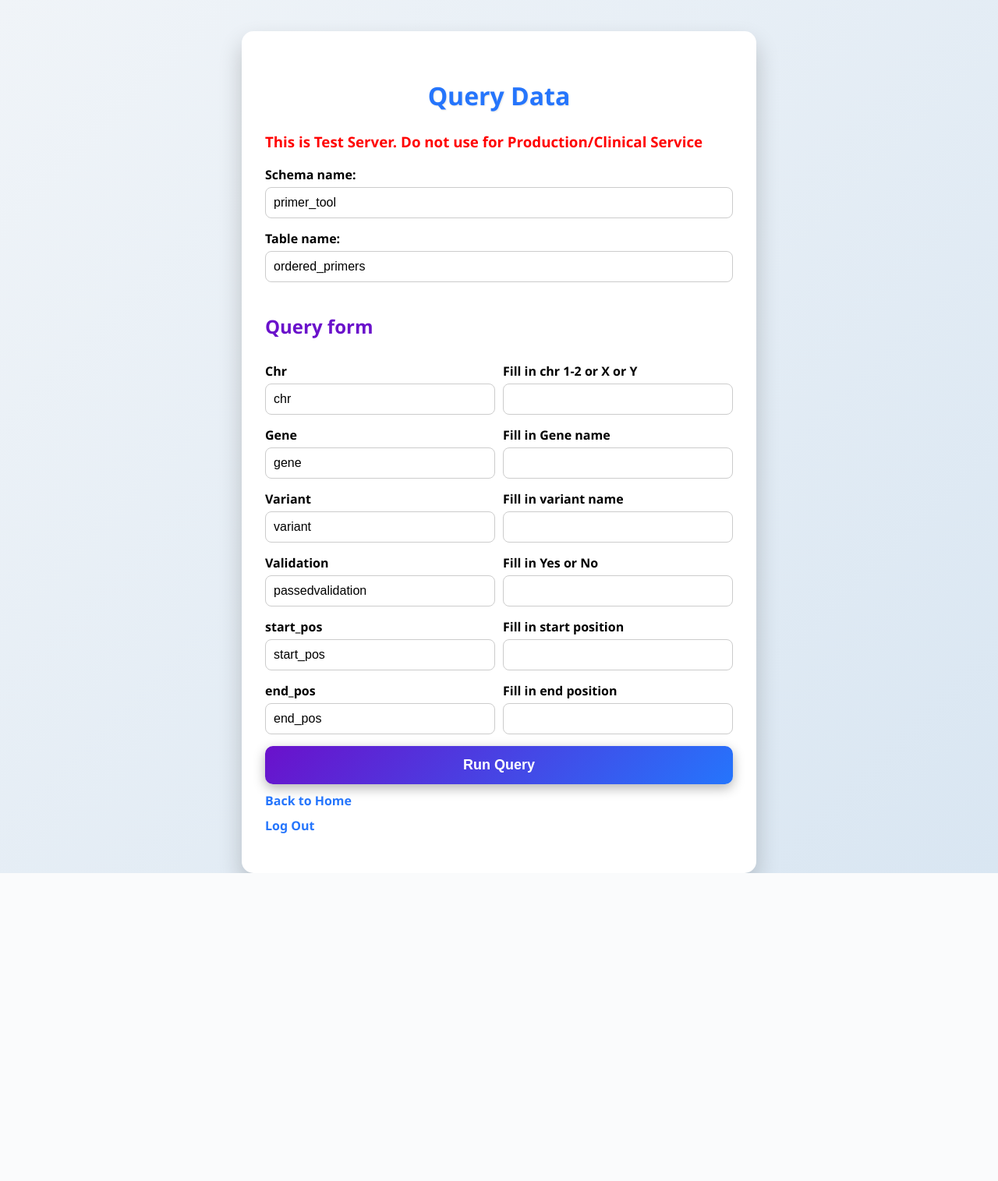
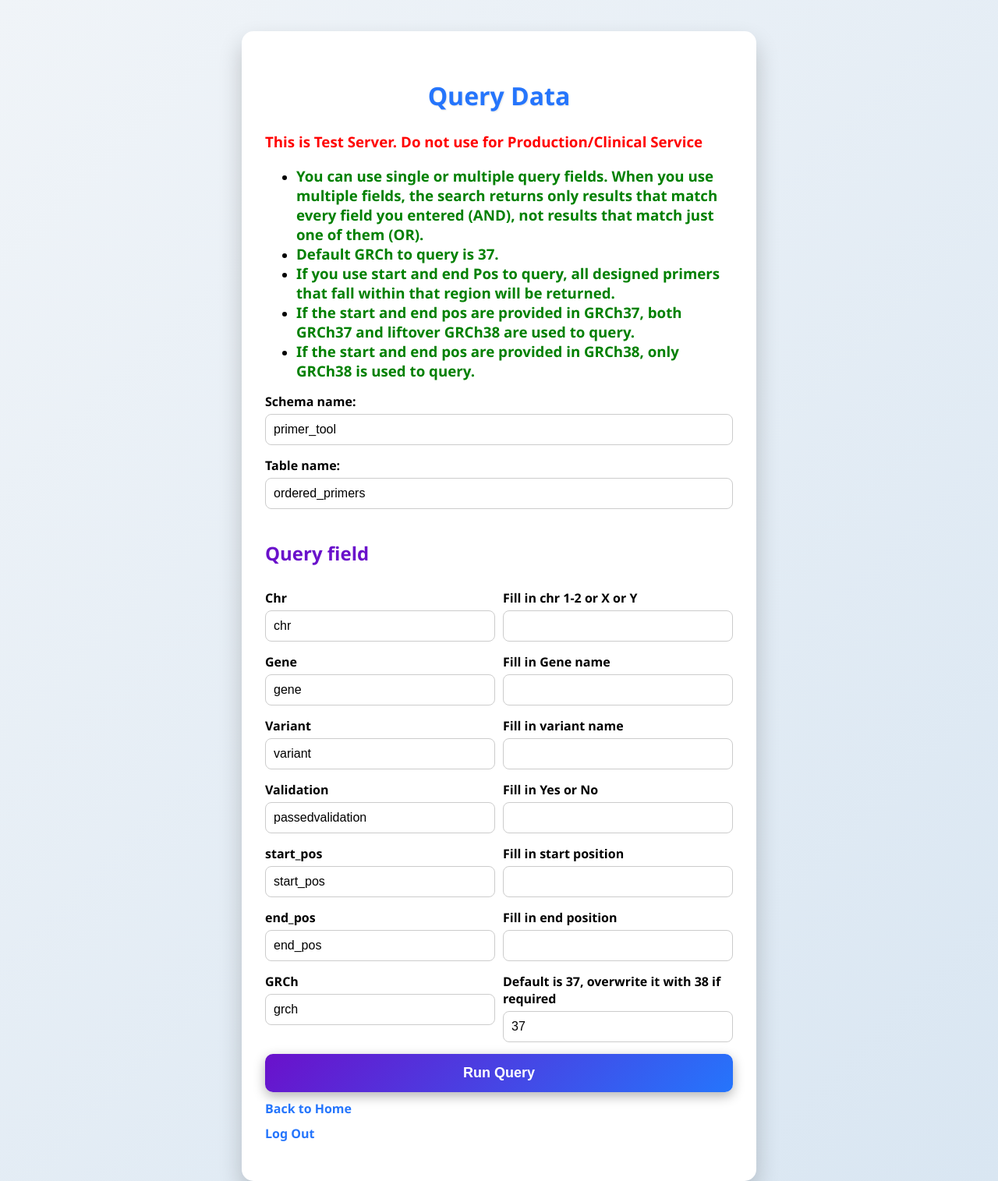
Before and after one commit to moka-guys/gstt_primer_design, a Flask app: page /query in a window 1280 px wide. Shown: the whole page at 78% size. Before the commit the page ends 1120 px from the top, so only its background shows below. Run offline with Flask 3, Linux system fonts and the light colour scheme; the visitor is signed in with stand-in values (Sample User, id 1); parts of the project's set-up code (start-up, migrations or seed data) failed here and were passed over; some libraries are stand-ins or nearby versions.

Commit message:
feature updates based on monogenics requests

```diff
--- a/app.py
+++ b/app.py
@@ -28,7 +28,8 @@ DB_USER = os.environ["DB_USER"]
 DB_PASSWORD = os.environ["DB_PASSWORD"]
 default_schema = "primer_tool"
 default_table = "ordered_primers"
-primer_editable_columns = ['notes', 'passedvalidation']
+primer_editable_columns = ['notes', 'passedvalidation', 'mix', 'dilute_time',
+                           'tray', 'freezer', 'grid_fw', 'grid_rv']
 
 
 def wait_for_db():
@@ -271,6 +272,7 @@ def query_data():
     """
     Function to query postgres tables
     """
+    default_query_grch = 37
     if "username" not in session:
         return redirect(url_for("gstt_primer_design"))
     if request.method == 'POST':
@@ -286,11 +288,13 @@ def query_data():
         value4 = request.form.get('value4')
         value5 = request.form.get('value5')
         value6 = request.form.get('value6')
+        grch = request.form.get('grch')
+        value7 = request.form.get('value7')
         file = request.files.get('file')
 
         if not table or not schema:
             return "Schema and Table name are required!", 400
-        if not any([value1, value2, value3, value4, value5, value6, file]):
+        if not any([value1, value2, value3, value4, value5, value6, value7, file]):
             return render_template(
                 "query_result.html",
                 results=None,
@@ -302,7 +306,8 @@ def query_data():
                 result_list = search_postgres(
                     DB_NAME, DB_USER, DB_PASSWORD, DB_HOST,
                     schema, table, chromosome, gene, variant, passedvalidation,
-                    value1, value2, value3, value4, value5, value6
+                    value1, value2, value3, value4, grch, value7,
+                    value5, value6
                 )
             else:
                 filters = json.load(file)
@@ -334,7 +339,8 @@ def query_data():
     return render_template(
         'query.html',
         default_schema=default_schema,
-        default_table=default_table
+        default_table=default_table,
+        default_grch=default_query_grch
     )
 
 
--- a/initdb/01_create_app_users.sql
+++ b/initdb/01_create_app_users.sql
@@ -32,6 +32,12 @@ CREATE TABLE IF NOT EXISTS primer_tool.ordered_primers (
     GRCh INTEGER NOT NULL CHECK (GRCh IN (37, 38)),
     Notes VARCHAR(100),
     PassedValidation yes_no,
+    Mix VARCHAR(100),
+    Dilute_time VARCHAR(100),
+    Tray VARCHAR(100),
+    Freezer VARCHAR(100),
+    Grid_FW VARCHAR(100),
+    Grid_RV VARCHAR(100),
     insert_time TIMESTAMPTZ DEFAULT NOW(),
     CONSTRAINT ordered_primers_unique_all UNIQUE (
         chr,
--- a/requirements.txt
+++ b/requirements.txt
@@ -22,6 +22,7 @@ psycopg2-binary==2.9.10
 pydantic==2.10.6
 pydantic_core==2.27.2
 pyfaidx==0.9.0.3
+pyliftover==0.4.1
 pysam==0.23.3
 python-dateutil==2.9.0.post0
 python-dotenv==1.0.1
--- a/templates/query.html
+++ b/templates/query.html
@@ -138,6 +138,33 @@
     <div class="container">
         <h1>Query Data</h1>
         <h3 style="color: red;">This is Test Server. Do not use for Production/Clinical Service</h3>
+        <ul>
+            <li>
+                <span style="color: green; font-size: 1.17em; font-weight: bold;">
+                You can use single or multiple query fields. When you use multiple fields, the search returns only results that match every field you entered (AND), not results that match just one of them (OR).
+                </span>
+              </li>
+            <li>
+              <span style="color: green; font-size: 1.17em; font-weight: bold;">
+                Default GRCh to query is 37.
+              </span>
+            </li>
+            <li>
+                <span style="color: green; font-size: 1.17em; font-weight: bold;">
+                  If you use start and end Pos to query, all designed primers that fall within that region will be returned.
+                </span>
+            </li>
+            <li>
+              <span style="color: green; font-size: 1.17em; font-weight: bold;">
+                If the start and end pos are provided in GRCh37, both GRCh37 and liftover GRCh38 are used to query.
+              </span>
+            </li>
+            <li>
+                <span style="color: green; font-size: 1.17em; font-weight: bold;">
+                  If the start and end pos are provided in GRCh38, only GRCh38 is used to query.
+                </span>
+            </li>
+        </ul>
 
         <!-- Show error if Flask provides one -->
         {% if error %}
@@ -147,18 +174,18 @@
         <form method="POST" enctype="multipart/form-data">
             <div>
                 <label>Schema name:</label>
-                <input type="text" name="schema" placeholder="Enter schema name" value="{{ default_schema }}" required>
+                <input type="text" name="schema" value="{{ default_schema }}" required>
             </div>
             <div>
                 <label>Table name:</label>
-                <input type="text" name="table" placeholder="Enter table name" value="{{ default_table }}" required>
+                <input type="text" name="table" value="{{ default_table }}" required>
             </div>
 
-            <h2>Query form</h2>
+            <h2>Query field</h2>
             <div class="filter-row">
                 <div>
                     <label>Chr</label>
-                    <input type="text" name="chr" placeholder="chr" value="chr" required>
+                    <input type="text" name="chr" value="chr" required>
                 </div>
                 <div>
                     <label>Fill in chr 1-2 or X or Y</label>
@@ -169,7 +196,7 @@
             <div class="filter-row">
                 <div>
                     <label>Gene</label>
-                    <input type="text" name="gene" placeholder="gene" value="gene" required>
+                    <input type="text" name="gene" value="gene" required>
                 </div>
                 <div>
                     <label>Fill in Gene name</label>
@@ -180,7 +207,7 @@
             <div class="filter-row">
                 <div>
                     <label>Variant</label>
-                    <input type="text" name="variant" placeholder="variant" value="variant" required>
+                    <input type="text" name="variant" value="variant" required>
                 </div>
                 <div>
                     <label>Fill in variant name</label>
@@ -191,7 +218,7 @@
             <div class="filter-row">
                 <div>
                     <label>Validation</label>
-                    <input type="text" name="passedvalidation" placeholder="passedvalidation" value="passedvalidation" required>
+                    <input type="text" name="passedvalidation" value="passedvalidation" required>
                 </div>
                 <div>
                     <label>Fill in Yes or No</label>
@@ -201,7 +228,7 @@
             <div class="filter-row">
                 <div>
                     <label>start_pos</label>
-                    <input type="text" name="start_pos" placeholder="start_pos" value="start_pos" required>
+                    <input type="text" name="start_pos" value="start_pos" required>
                 </div>
                 <div>
                     <label>Fill in start position</label>
@@ -211,11 +238,21 @@
             <div class="filter-row">
                 <div>
                     <label>end_pos</label>
-                    <input type="text" name="end_pos" placeholder="end_pos" value="end_pos" required>
+                    <input type="text" name="end_pos" value="end_pos" required>
                 </div>
                 <div>
                     <label>Fill in end position</label>
                     <input type="text" name="value6">
+                </div>
+            </div>
+            <div class="filter-row">
+                <div>
+                    <label>GRCh</label>
+                    <input type="text" name="grch" value="grch" required>
+                </div>
+                <div>
+                    <label>Default is 37, overwrite it with 38 if required</label>
+                    <input type="text" name="value7" value="{{ default_grch }}" required>
                 </div>
             </div>
 
--- a/templates/success_primer_design.html
+++ b/templates/success_primer_design.html
@@ -32,8 +32,10 @@
 <h2>Primer design completed!</h2>
 
 <ul class="red-list">
-    <li>Invalid in "Specificity" col means designed primers can bind to multiple regions on the same chromosome and those regions are also less than 2kb base pair distance</li>
-    <li>Invalid in “snp_validity” col means the designed primer has one or more INDEL OR two or more common SNP with AF>=0.01</li>
+    <li>"Invalid" in "Specificity" col means designed primer pair can bind to multiple regions on a single chromosome and those regions are also less than 2kb base pair distance; therefore, can generate amplicon for multiple regions.</li>
+    <li>"Invalid" in “snp_validity” col means the designed primer pair has one or more INDEL OR two or more common SNP with AF>=0.01.</li>
+    <li>"no snp" means no snp is present in designed primer region.</li>
+    <li>"no common snp" means no snp with AF>=0.01 is present in designed primer region; but rare snp may still present.</li>
 </ul>
 
 <form method="POST" action="{{ url_for('save_selected') }}">
```
Also changed, not shown: database/query_db.py (+44 -21 lines), primer_design/config.json (+4 -3 lines), primer_design/helper_function.py (+14 -0 lines), primer_design/primer3.py (+7 -0 lines), 1 other file.
